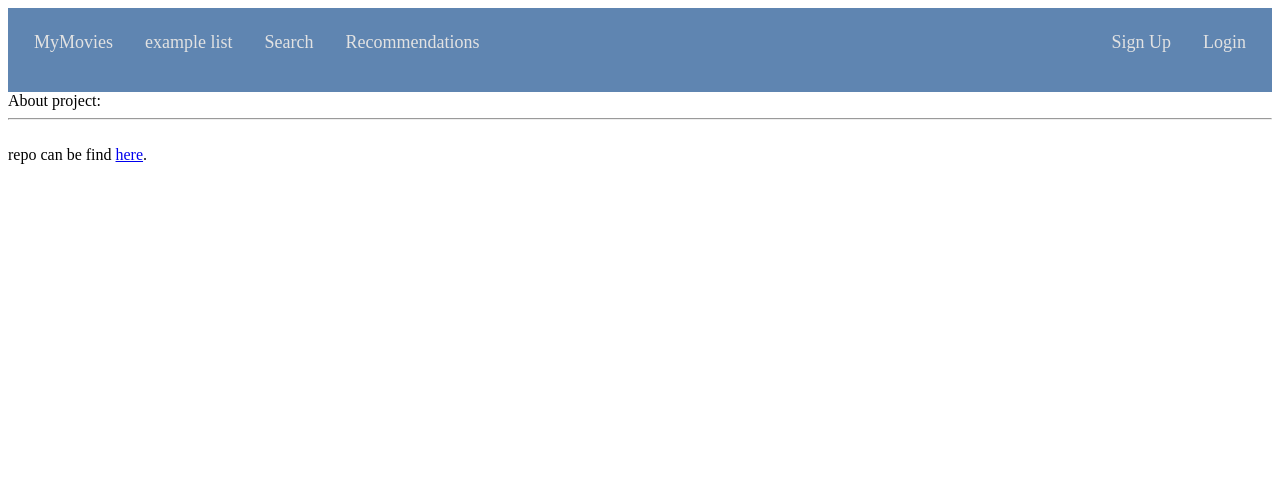
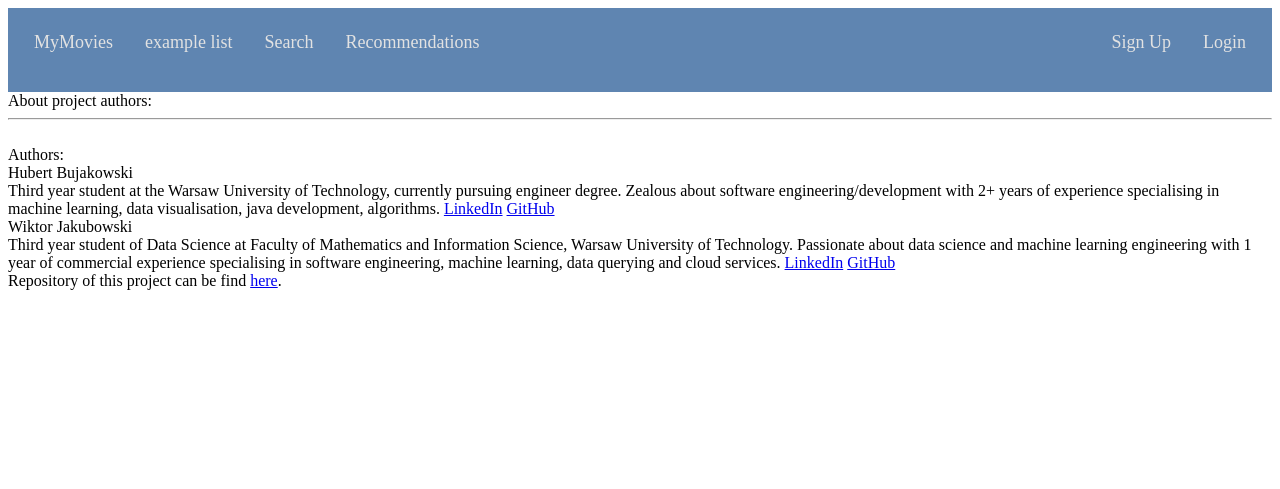
Before and after one commit to WJakubowsk/movie_recommender, a Django app: page /about/ in a window 1280 px wide. Shown: the top 489 px of the page. Run offline with Django 4.2, Linux system fonts and the light colour scheme.

Commit message:
update about us page

```diff
--- a/core/movierecommenderapp/static/css/base.css
+++ b/core/movierecommenderapp/static/css/base.css
@@ -75,3 +75,14 @@ html, body {
 .page-footer > a:hover {
   color: rgb(224, 166, 166);
 }
+
+.authors-container{
+  display: flex;
+}
+
+.author1{
+  flex: 1;
+}
+.author2{
+  flex: 1;
+}
--- a/core/movierecommenderapp/templates/about.html
+++ b/core/movierecommenderapp/templates/about.html
@@ -1,14 +1,35 @@
 {% extends 'main/base.html' %}
+{% load static %}
+{% block head %}
+<link rel="stylesheet" type="text/css" href="{% static 'css/base.css' %}">
+{% endblock head %}
+
 {% block title %}Home{% endblock title %}
-
 {% block content %}
 
-    About project:
+    About project authors:
     <hr>
     <div class="text-center center-block">
     <br/>
+        <div class="authors-container">Authors:</div>
+        <div classs="author1">
+        <div class="name">Hubert Bujakowski</div>
+        Third year student at the Warsaw University of Technology, currently pursuing engineer degree.
+        Zealous about software engineering/development with 2+ years of experience specialising in machine learning, data visualisation, java development, algorithms.
+        <a href="https://www.linkedin.com/in/hubert-bujakowski-690099231/">LinkedIn</a>
+        <a href="https://github.com/hbujakow">GitHub</a>
+        </div>
+        <div class="author2">
+        <div class="name">Wiktor Jakubowski</div>
+        Third year student of Data Science at Faculty of Mathematics and Information Science, Warsaw University of Technology.
+        Passionate about data science and machine learning engineering with 1 year of commercial experience specialising in software engineering, machine learning, data querying and cloud services.
 
-        repo can be find <a href="https://github.com/hbujakow/MovieRecommender">here</a>.
+        <a href="https://www.linkedin.com/in/wiktor-jakubowski/">LinkedIn</a>
+        <a href="https://github.com/WJakubowsk">GitHub</a>
+        </div>
+        <div class="project">
+        Repository of this project can be find <a href="https://github.com/hbujakow/MovieRecommender">here</a>.
+        </div>
     </div>
 
 
```
